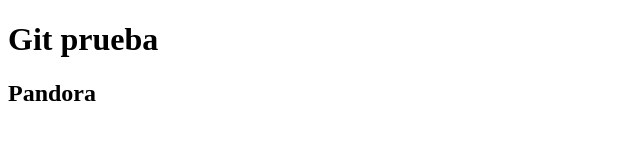
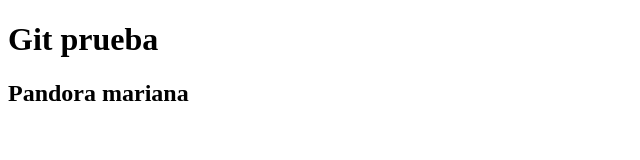
Before and after one commit to MarianaTraslavinaSarmiento/gitPrueba, a plain HTML site: page index.html in a window 1280 px wide. Shown: the whole page, without its empty margins (0-640 px from the left). Drawn offline with Linux system fonts and the light colour scheme.

Commit message:
feat: :sparkles: titulo este es

```diff
--- a/index.html
+++ b/index.html
@@ -7,6 +7,6 @@
 </head>
 <body>
     <h1>Git prueba</h1>
-    <h2> Pandora </h2>
+    <h2> Pandora mariana </h2>
 </body>
 </html>
```
